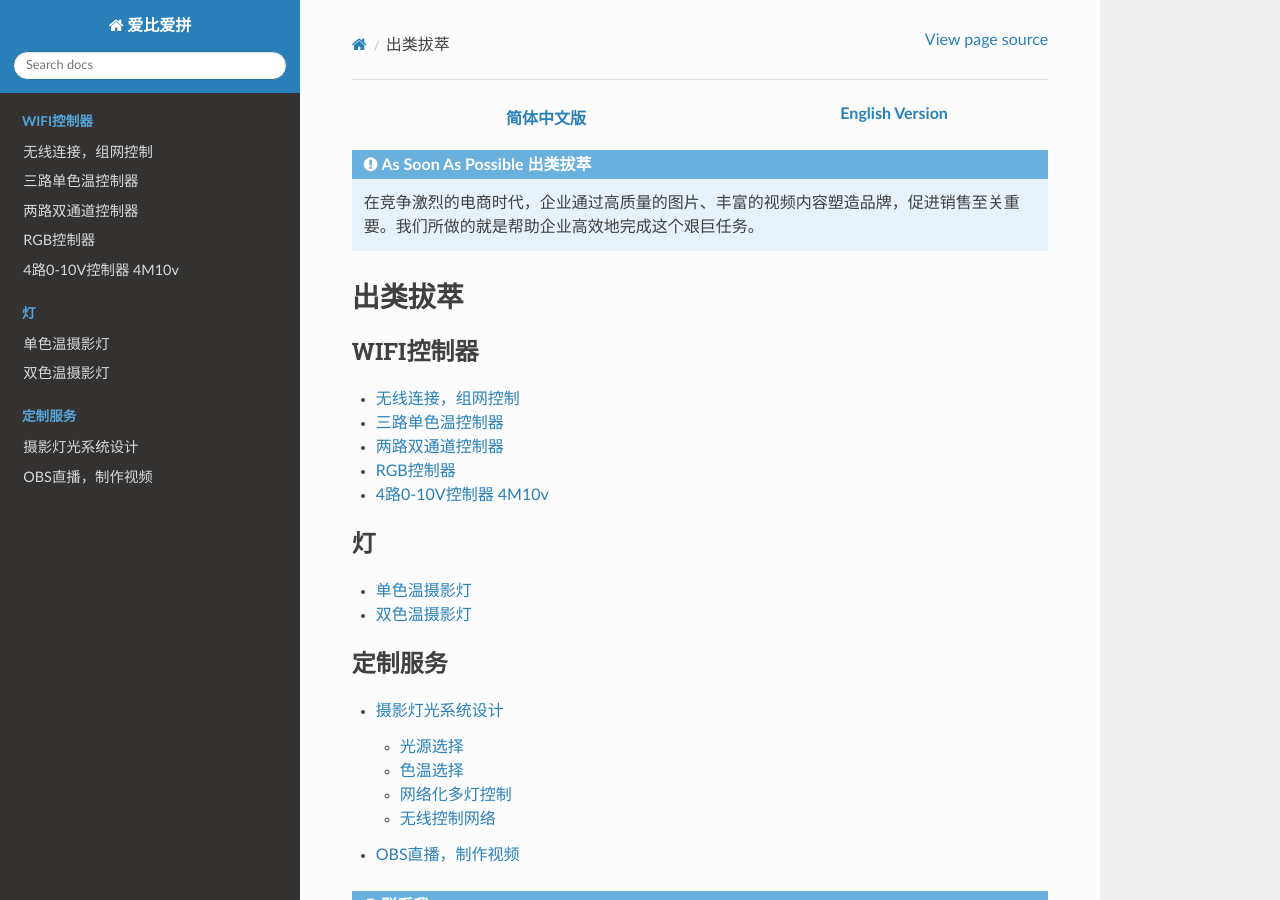
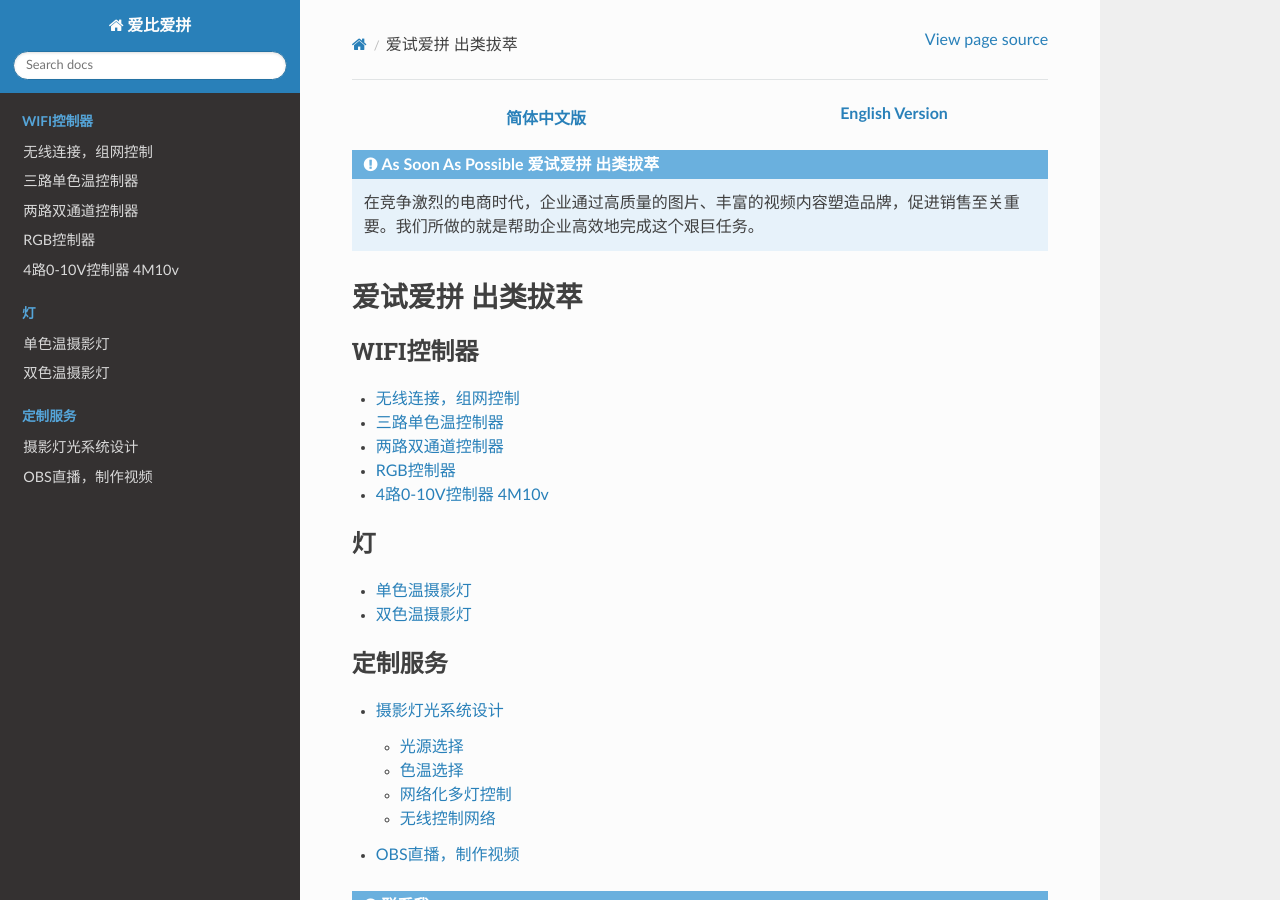
Before and after one commit to paultang/abapweb, a Sphinx documentation site: the page built from source/index.rst, in a window 1280 px wide and 900 px high. Built offline with Sphinx 7.4.7 and the Read the Docs theme 2.0.0, drawn with Linux system fonts in a browser that asks for light colours.

Commit message:
Update index.rst

```diff
--- a/source/index.rst
+++ b/source/index.rst
@@ -19,11 +19,11 @@
     </table>
 
 
-.. admonition:: As Soon As Possible 出类拔萃
+.. admonition:: As Soon As Possible 爱试爱拼 出类拔萃
 
     在竞争激烈的电商时代，企业通过高质量的图片、丰富的视频内容塑造品牌，促进销售至关重要。我们所做的就是帮助企业高效地完成这个艰巨任务。
 
-出类拔萃
+爱试爱拼 出类拔萃
 ==================
 
 .. toctree::
```
